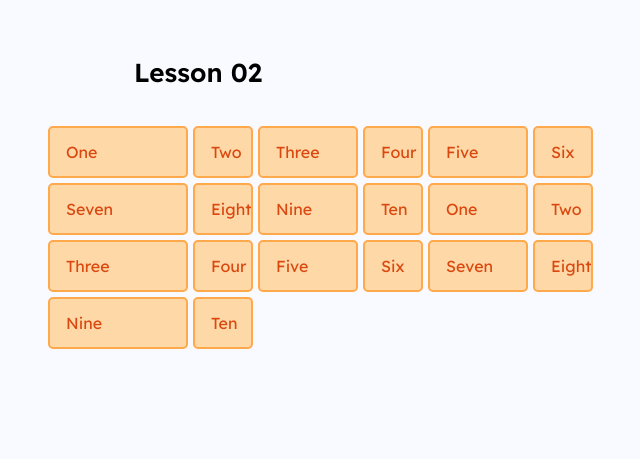
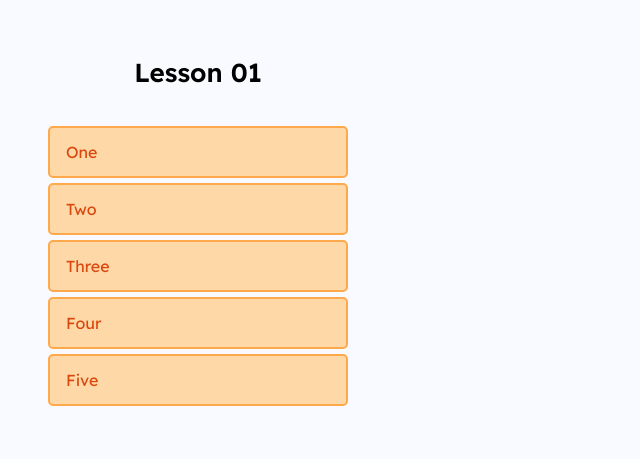
Before and after one commit to matoka02/itvdn-grid, a website: page index.html in a window 1280 px wide. Shown: the whole page, without its empty margins (442-1082 px from the left). Drawn offline with Linux system fonts and the light colour scheme.

Commit message:
Revert "Grid tracks"
This reverts commit f07ee46cd16f832b12bf184c2aa74ecc18ab3e45.

```diff
--- a/index.html
+++ b/index.html
@@ -8,13 +8,13 @@
   <meta name="language" content="English">
   <meta name="revisit-after" content="1 days">
   <meta name="author" content="neprostostas">
-  <title>Lesson 02</title>
+  <title>Lesson 01</title>
   <link rel="stylesheet" href="style.css">
 </head>
 
 <body>
   <div class="container">
-    <h1 class="title">Lesson 02</h1>
+    <h1 class="title">Lesson 01</h1>
 
     <div class="wrapper">
       <div>One</div>
@@ -22,21 +22,6 @@
       <div>Three</div>
       <div>Four</div>
       <div>Five</div>
-      <div>Six</div>
-      <div>Seven</div>
-      <div>Eight</div>
-      <div>Nine</div>
-      <div>Ten</div>
-      <div>One</div>
-      <div>Two</div>
-      <div>Three</div>
-      <div>Four</div>
-      <div>Five</div>
-      <div>Six</div>
-      <div>Seven</div>
-      <div>Eight</div>
-      <div>Nine</div>
-      <div>Ten</div>
     </div>
 
   </div>
--- a/style.css
+++ b/style.css
@@ -25,17 +25,7 @@ h1 {
 
 .wrapper {
   display: grid;
-  /* grid-template-columns: 200px 200px 200px; */
-  /* grid-template-columns: 1fr 1fr 1fr; */
-  /* grid-template-columns: 2fr 1fr 1fr; */
-  /* grid-template-columns: 500px 1fr 2fr; */
-  /* grid-template-columns: repeat(3, 1fr); */
-  /* grid-template-columns: 200px 200px 100px; */
-  /* grid-template-columns: 200px 70px 20%; */
-  /* grid-template-columns: repeat(4, 100px); */
-  /* grid-template-columns: repeat(2, 1fr 2fr 150px); */
-  /* grid-template-columns: 40px repeat(3, 1fr 30px) 100px; */
-  grid-template-columns: 140px repeat(2, 60px 100px) 20%;
+  /* background-color: #be3455; */
 }
 
 .wrapper {
```
